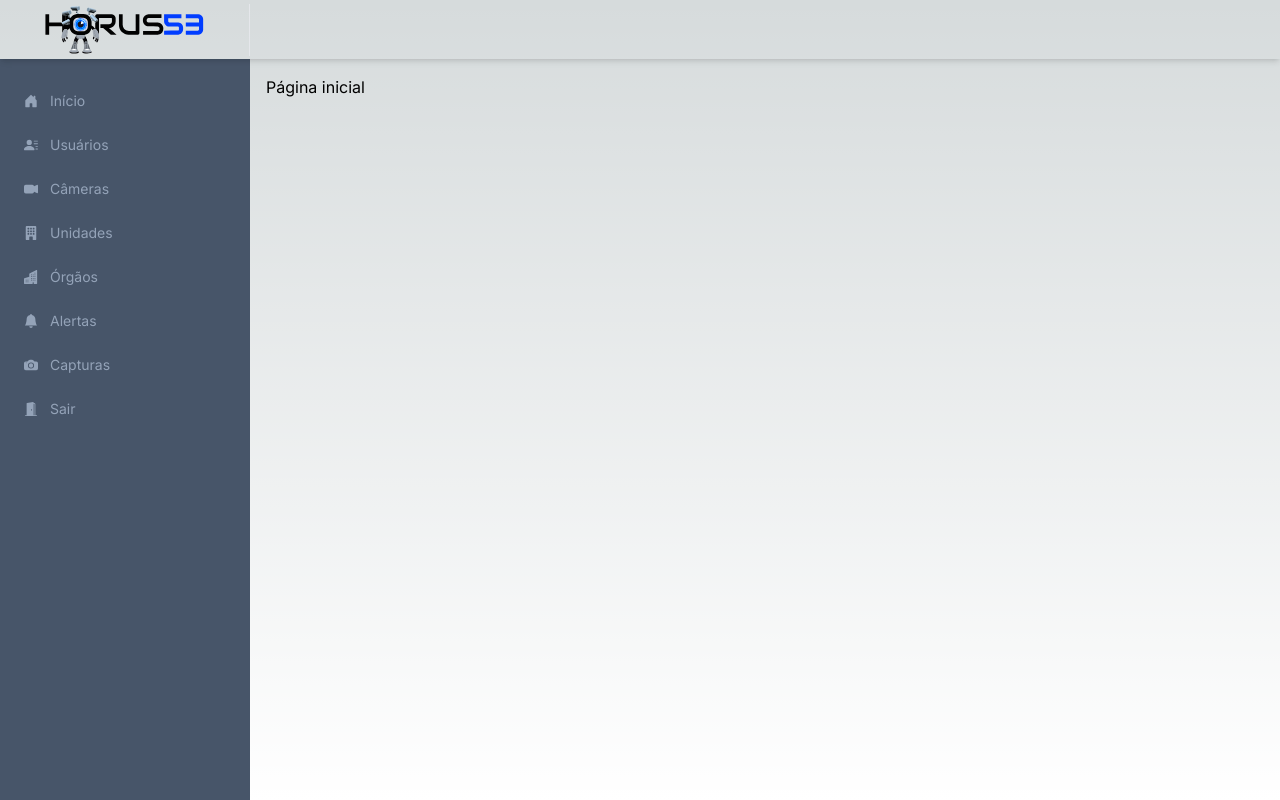
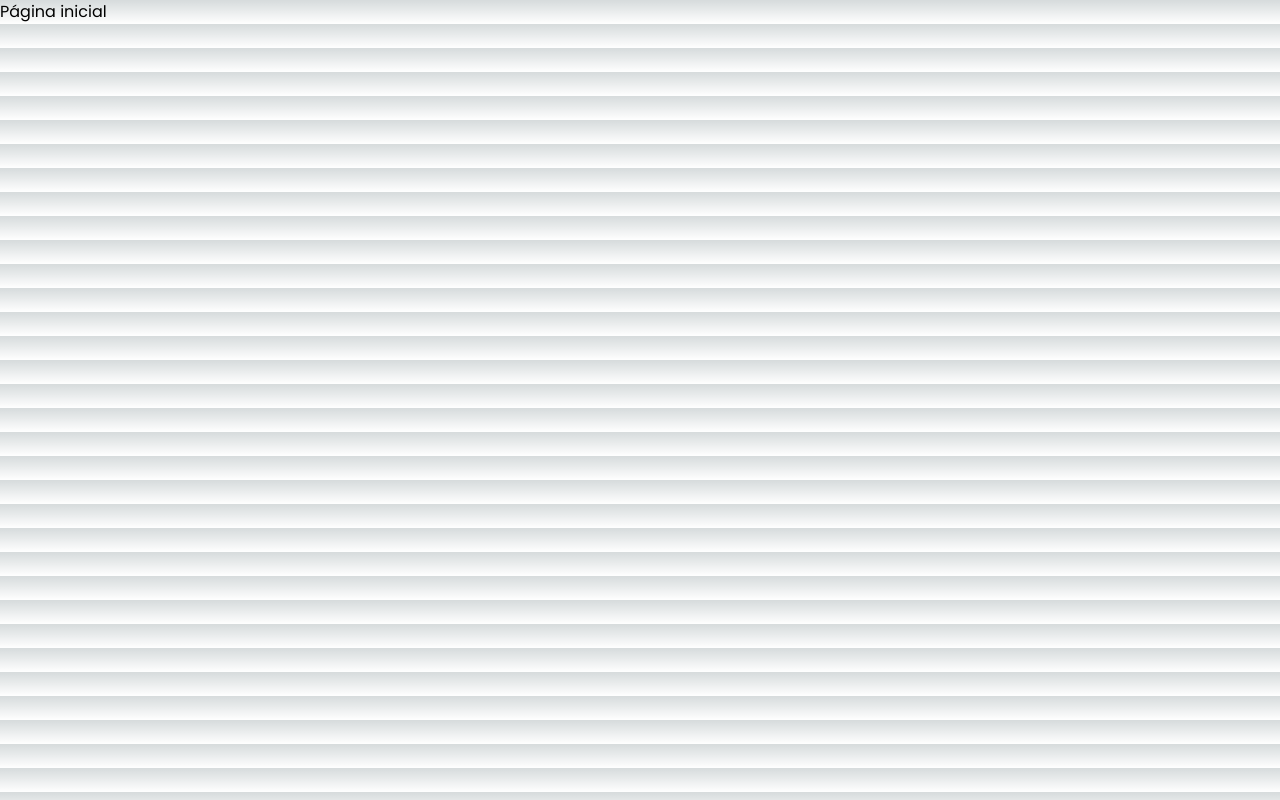
Before and after one commit to juniormartinxo/horus53-app, a Next.js app: page / in a window 1280 px wide. Built offline with nearby package versions, Linux system fonts and the light colour scheme.

Commit message:
fix(layout): corrige o layout principal da aplicação

```diff
--- a/src/app/layout.tsx
+++ b/src/app/layout.tsx
@@ -1,11 +1,8 @@
-import { Inter } from 'next/font/google'
+import { Poppins } from 'next/font/google'
+import Favicon from './components/favicon'
 import './globals.css'
-import Link from 'next/link'
-import Favicon from './components/favicon'
-import NavigationMenu from './components/navigation-menu'
-import NavTop from './components/nav-top'
 
-const inter = Inter({ subsets: ['latin'] })
+const poppins = Poppins({ weight: '400', subsets: ['latin'] })
 
 export const metadata = {
   title: 'Horus53 App',
@@ -20,19 +17,7 @@
   return (
     <html lang='pt-br'>
       <Favicon />
-      <body className={inter.className}>
-        <main className='flex flex-col h-screen'>
-          <NavTop />
-          <div className='flex flex-wrap h-screen'>
-            <div id='menu' className='w-[250px] bg-slate-600 shadow-r-sm'>
-              <NavigationMenu />
-            </div>
-            <div id='container' className='flex-grow p-4'>
-              {children}
-            </div>
-          </div>
-        </main>
-      </body>
+      <body className={poppins.className}>{children}</body>
     </html>
   )
 }
```
